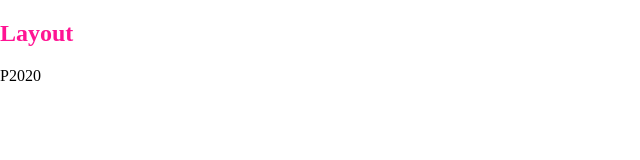
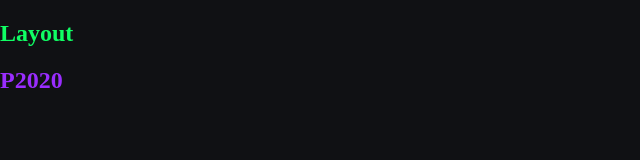
Before and after one commit to halfrice/p2020, a Gatsby site: page / in a window 1280 px wide. Shown: the whole page, without its empty margins (0-640 px from the left). Built offline with nearby package versions, Linux system fonts and the light colour scheme; Gatsby itself is replaced by a stand-in of ours.

Commit message:
Add theme colors

```diff
--- a/src/components/layout.js
+++ b/src/components/layout.js
@@ -1,12 +1,19 @@
 import React from "react"
+import styled from "styled-components"
 import "normalize.css/normalize.css"
-import { Globals } from "~styles"
+import { Globals, Title, theme } from "~styles"
+
+const { color } = theme
+
+const TitleGreen = styled(Title)`
+  color: ${color.green};
+`
 
 const Layout = ({ children }) => {
   return (
     <>
       <Globals />
-      <h2>Layout</h2>
+      <TitleGreen>Layout</TitleGreen>
       {children}
     </>
   )
--- a/src/pages/index.js
+++ b/src/pages/index.js
@@ -1,9 +1,17 @@
 import React from "react"
+import styled from "styled-components"
 import { Layout } from "~components"
+import { Title, theme } from "~styles"
+
+const { color } = theme
+
+const TitlePurple = styled(Title)`
+  color: ${color.darkPurple};
+`
 
 const IndexPage = () => (
   <Layout>
-    <div>P2020</div>
+    <TitlePurple>P2020</TitlePurple>
   </Layout>
 )
 
--- /dev/null
+++ b/src/styles/Title.js
@@ -0,0 +1,11 @@
+import styled from "styled-components"
+import theme from "./theme.yaml"
+
+const { color } = theme
+
+const Title = styled.h2`
+  color: ${color.blue};
+  font-weight: 600;
+`
+
+export default Title
--- a/src/styles/globals.js
+++ b/src/styles/globals.js
@@ -1,4 +1,7 @@
 import { createGlobalStyle } from "styled-components"
+import theme from "./theme.yaml"
+
+const { color } = theme
 
 const Globals = createGlobalStyle`
   html {
@@ -12,6 +15,7 @@ const Globals = createGlobalStyle`
   }
 
   body {
+    background-color: ${color.dark};
     font-weight: 400;
   }
 
@@ -20,7 +24,7 @@ const Globals = createGlobalStyle`
   h3,
   h4,
   h5 {
-    color: deeppink;
+    color: ${color.darkPink};
     font-weight: 600;
   }
 `
--- a/src/styles/index.js
+++ b/src/styles/index.js
@@ -1,3 +1,5 @@
 import Globals from "./globals"
+import Title from "./Title"
+import theme from "./theme.yaml"
 
-export { Globals }
+export { Globals, Title, theme }
--- /dev/null
+++ b/src/styles/theme.yaml
@@ -0,0 +1,27 @@
+color:
+  black: "#000000"
+  lightBlack: "#08090C"
+  dark: "#101114"
+  darkGrey: "#202124"
+  grey: "#404144"
+  lightGrey: "#606164"
+  darkSlate: "#849DBB"
+  slate: "#A4BDDE"
+  lightSlate: "#BFD2F2"
+  light: "#E6F1FF"
+  white: "#FFFFFF"
+  red: "#FF0064"
+  lightRed: "#FF2768"
+  darkPink: "#FF1D96"
+  pink: "#FF82FF"
+  peach: "#FF6573"
+  orange: "#FFBD84"
+  yellow: "#EEFF00"
+  lightGreen: "#9FFCBB"
+  green: "#10FF64"
+  aqua: "#00FFE5"
+  lightBlue: "#00E5FF"
+  blue: "#168EFF"
+  darkBlue: "#0969F9"
+  purple: "#EE00FF"
+  darkPurple: "#9A2DFF"
```
